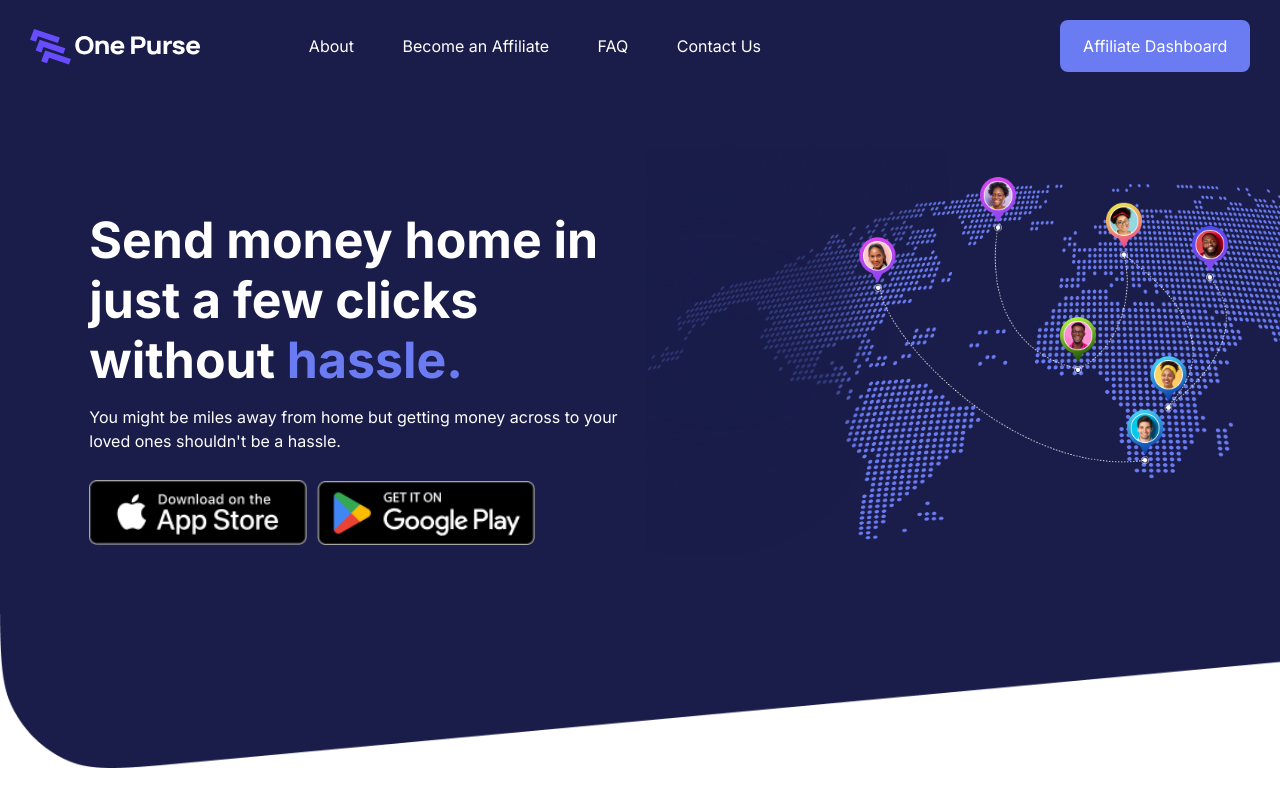
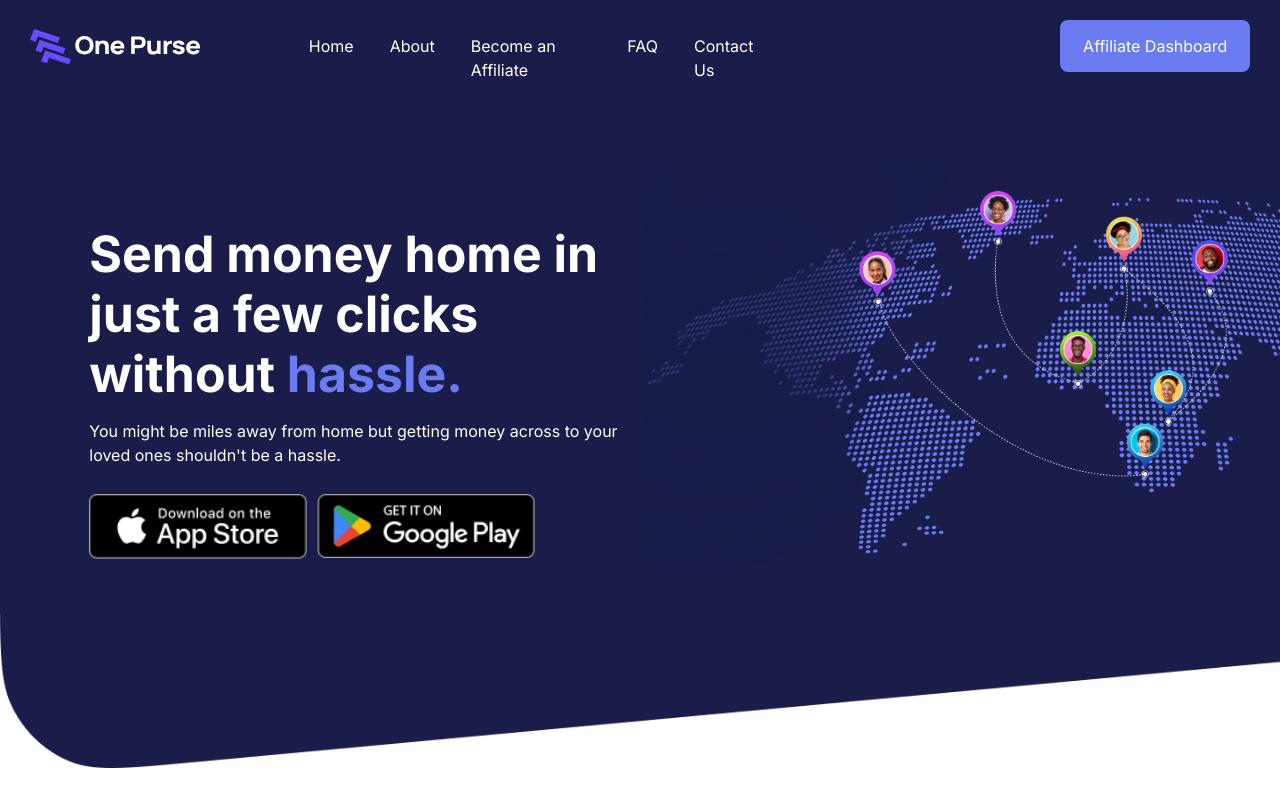
Before and after one commit to one-purse-org/onepurse-landing-page, a React (Create React App) app: page / in a window 1280 px wide. Shown: the top 800 px of the page. Built offline with nearby package versions, Linux system fonts and the light colour scheme; no server answers.

Commit message:
added home link

```diff
--- a/src/reusable/components/Navbar.jsx
+++ b/src/reusable/components/Navbar.jsx
@@ -26,6 +26,9 @@
                     <img src={props.color==="white"?"img/logo-white-bg.svg":"img/logo.svg"} alt="logo"/>
                 </Link>
                 <ul className="navbar-nav me-auto mb-2 mb-lg-0 links">
+                        <li className="nav-item">
+                            <Link className='nav-link' to="/">Home</Link>
+                        </li>
                         <li className="nav-item">
                             <Link className='nav-link' to="/about">About</Link>
                         </li>
@@ -65,6 +68,7 @@
                                 </div>
                             </div>
                             <div className="links-sm">
+                                <Link onClick={close} to="/">Home</Link>
                                 <Link onClick={close} to="/about">About</Link>
                                 <Link onClick={close} to="/affiliate">Become an Affiliate</Link>
                                 <Link onClick={close} to="/faq">FAQ</Link>
```
